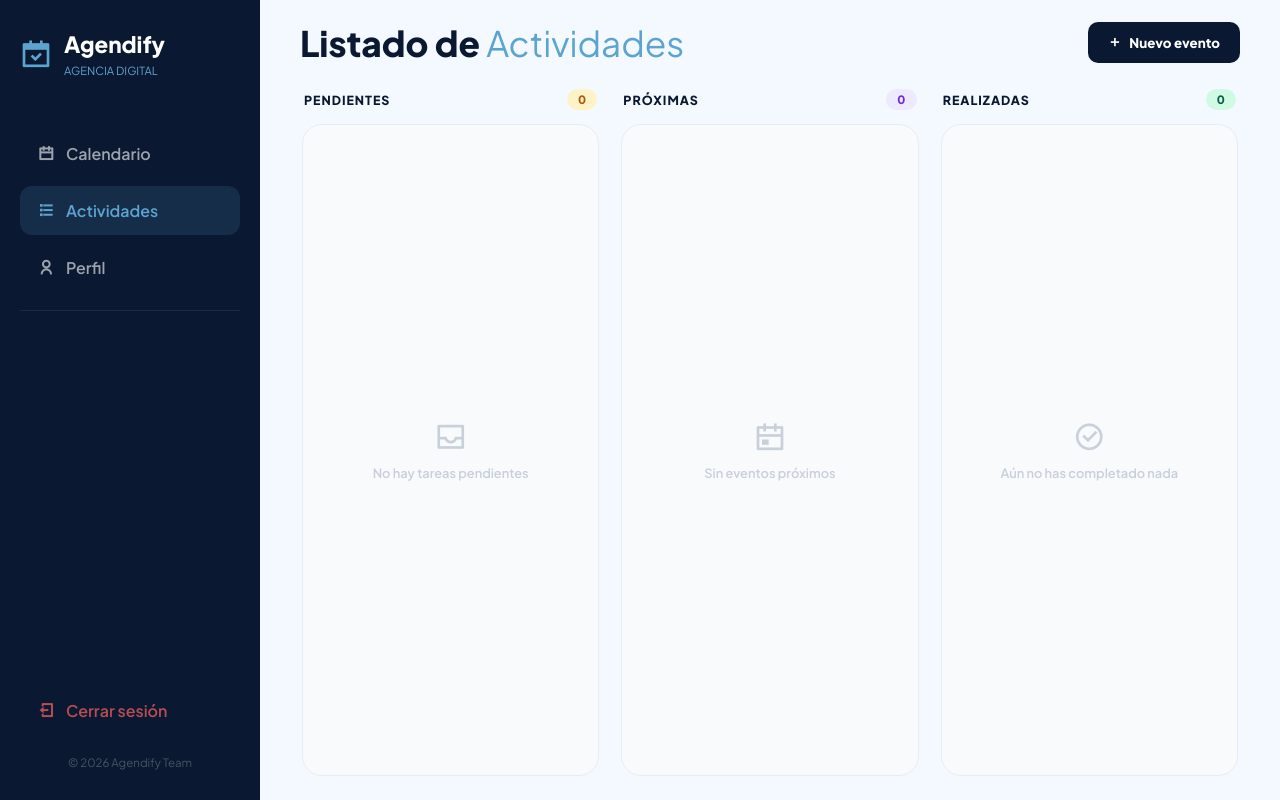
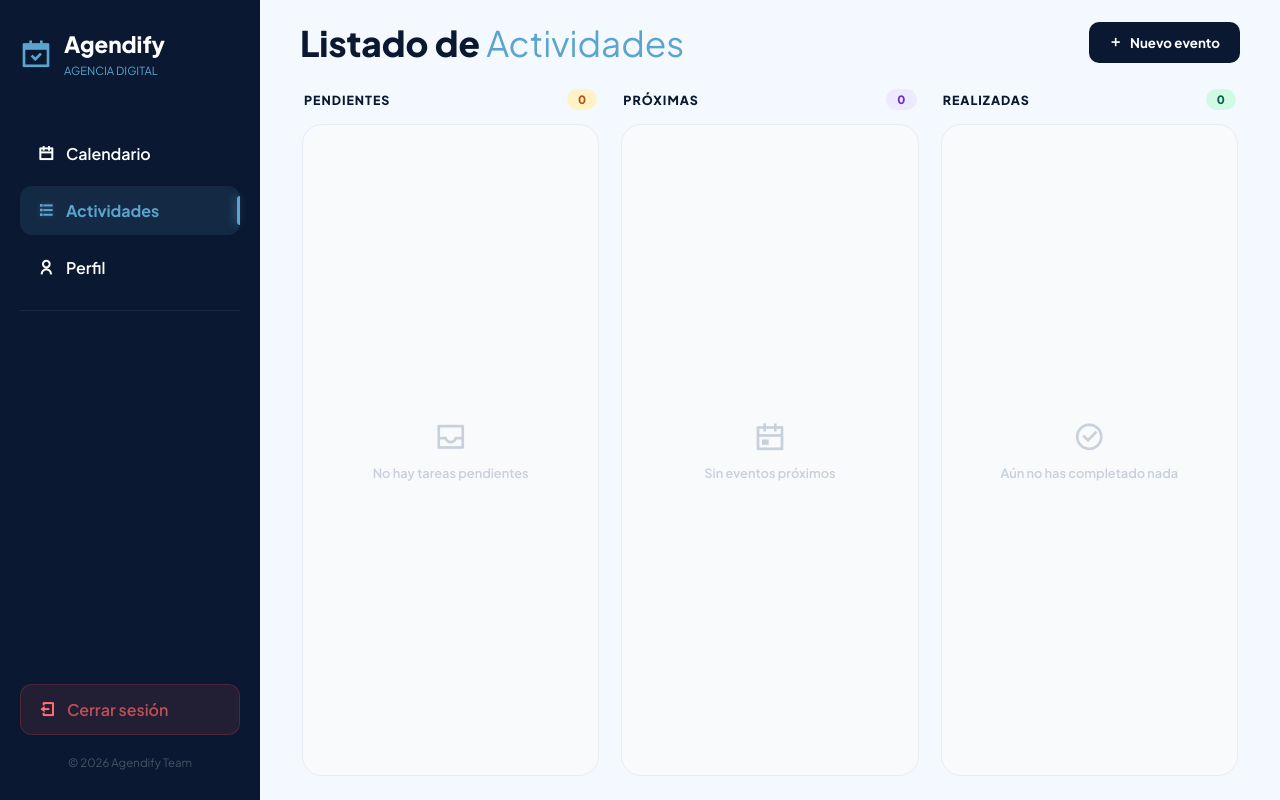
Before and after one commit to inevalenovruizgijon/Agendify, a PHP site: page /public/views/actividades.php in a window 1280 px wide. Run offline with PHP 8.4, Linux system fonts and the light colour scheme; the visitor is signed in with stand-in values (Sample User, id 1); data that the repository does not hold is empty.

Commit message:
Commit arreglos css

```diff
--- a/public/css/actividades.css
+++ b/public/css/actividades.css
@@ -159,7 +159,32 @@
     overflow: hidden;
     margin: 0;
 }
+.nav-item.active {
+    background: rgba(91, 164, 207, 0.12); /* Fondo mucho más suave y transparente */
+    color: var(--accent);                /* Texto en azul claro */
+    opacity: 1;
+    position: relative;                  /* Necesario para posicionar la barrita */
+    font-weight: 700;
+}
 
+/* La barrita indicadora lateral (ahora más fina y elegante) */
+.nav-item.active::after {
+    content: "";
+    position: absolute;
+    right: 0;           /* Pegada al borde derecho */
+    top: 20%;           /* No ocupa todo el alto, se ve más moderno */
+    height: 60%;        /* Centrada verticalmente */
+    width: 3px;         /* Más fina */
+    background-color: var(--accent);
+    border-radius: 4px 0 0 4px; /* Bordes redondeados solo hacia adentro */
+    box-shadow: -2px 0 8px rgba(91, 164, 207, 0.5); /* Un pequeño brillo */
+}
+
+/* Aseguramos que el icono también brille un poco */
+.nav-item.active i {
+    color: var(--accent);
+    filter: drop-shadow(0 0 2px rgba(91, 164, 207, 0.3));
+}
 .ac-meta {
     display: flex;
     align-items: center;
--- a/public/css/calendar.css
+++ b/public/css/calendar.css
@@ -21,35 +21,37 @@ body.calendar-page {
 }
 
 /* ── Sidebar ── */
-.sidebar {
-    width: 260px;
-    background-color: var(--sidebar-bg);
-    color: white;
-    display: flex;
-    flex-direction: column;
-    padding: 30px 20px;
-    flex-shrink: 0;
-    z-index: 10;
-}
-.sidebar-logo { display: flex; align-items: center; gap: 12px; margin-bottom: 50px; }
-.sidebar-logo i { font-size: 2rem; color: var(--accent); }
-.brand-name { display: block; font-size: 1.4rem; font-weight: 800; }
-.brand-sub  { font-size: 0.7rem; color: var(--accent); text-transform: uppercase; }
-.sidebar-nav { flex: 1; display: flex; flex-direction: column; gap: 8px; }
-.nav-item {
-    text-decoration: none; color: rgba(255,255,255,0.6);
-    padding: 14px 18px; border-radius: 12px;
-    display: flex; align-items: center; gap: 12px;
-    font-weight: 600; transition: .3s;
-}
-.nav-item:hover, .nav-item.active { background: rgba(91,164,207,.15); color: var(--accent); }
-.nav-divider { height: 1px; background: rgba(255,255,255,.08); margin: 8px 0; }
-.sidebar-footer { font-size: .72rem; color: rgba(255,255,255,.25); padding-top: 20px; }
 
 /* ── Main ── */
 .calendar-main {
     flex: 1; display: flex; flex-direction: column;
     padding: 20px 40px; height: 100vh; min-width: 0;
+}
+.nav-item.active {
+    background: rgba(91, 164, 207, 0.12); /* Fondo mucho más suave y transparente */
+    color: var(--accent);                /* Texto en azul claro */
+    opacity: 1;
+    position: relative;                  /* Necesario para posicionar la barrita */
+    font-weight: 700;
+}
+
+/* La barrita indicadora lateral (ahora más fina y elegante) */
+.nav-item.active::after {
+    content: "";
+    position: absolute;
+    right: 0;           /* Pegada al borde derecho */
+    top: 20%;           /* No ocupa todo el alto, se ve más moderno */
+    height: 60%;        /* Centrada verticalmente */
+    width: 3px;         /* Más fina */
+    background-color: var(--accent);
+    border-radius: 4px 0 0 4px; /* Bordes redondeados solo hacia adentro */
+    box-shadow: -2px 0 8px rgba(91, 164, 207, 0.5); /* Un pequeño brillo */
+}
+
+/* Aseguramos que el icono también brille un poco */
+.nav-item.active i {
+    color: var(--accent);
+    filter: drop-shadow(0 0 2px rgba(91, 164, 207, 0.3));
 }
 .calendar-header {
     display: flex; justify-content: space-between; align-items: center; margin-bottom: 20px; flex-shrink: 0;
--- a/public/css/sidebar.css
+++ b/public/css/sidebar.css
@@ -1,29 +1,41 @@
+@import url('https://fonts.googleapis.com/css2?family=Plus+Jakarta+Sans:wght@400;500;600;700;800&display=swap');
+
 :root {
     --sidebar-bg: #0a1931;
     --main-bg: #f4f9ff;
     --accent: #5ba4cf;
-    --text-dark: #0a1931;
-    --white: #ffffff;
-    --border: rgba(0, 0, 0, 0.08);
+    --font-main: 'Plus Jakarta Sans', sans-serif;
 }
 
 * {
     margin: 0;
     padding: 0;
     box-sizing: border-box;
+    font-family: var(--font-main); /* Aplica la fuente a TODO */
+}
+
+body {
+    background-color: var(--main-bg);
+    color: #334155;
+    -webkit-font-smoothing: antialiased; /* Mejora la legibilidad en Mac/Chrome */
 }
 
 .sidebar {
     width: 260px;
+    height: 100vh; /* Se mantiene fijo al alto de la pantalla */
     background-color: var(--sidebar-bg);
     color: white;
     display: flex;
     flex-direction: column;
     padding: 30px 20px;
     flex-shrink: 0;
+    position: sticky;
+    top: 0;
     z-index: 10;
 }
 
+
+/* Logo y Branding */
 .sidebar-logo {
     display: flex;
     align-items: center;
@@ -31,25 +43,82 @@
     margin-bottom: 50px;
 }
 
-.sidebar-logo i { font-size: 2rem; color: var(--accent); }
-.brand-name { display: block; font-size: 1.4rem; font-weight: 800; }
-.brand-sub { font-size: 0.7rem; color: var(--accent); text-transform: uppercase; }
+.sidebar-logo i {
+    font-size: 2rem;
+    color: var(--accent);
+}
 
-.sidebar-nav { flex: 1; display: flex; flex-direction: column; gap: 8px; }
+.brand-name {
+    display: block;
+    font-size: 1.4rem;
+    font-weight: 800;
+}
+
+.brand-sub {
+    font-size: 0.7rem;
+    color: var(--accent);
+    text-transform: uppercase;
+}
+
+/* Navegación */
+.sidebar-nav {
+    flex: 1;
+    display: flex;
+    flex-direction: column;
+    gap: 8px;
+}
 
 .nav-item {
     text-decoration: none;
-    color: rgba(255, 255, 255, 0.6);
+    color: var(--nav-text-muted);
     padding: 14px 18px;
     border-radius: 12px;
     display: flex;
     align-items: center;
     gap: 12px;
     font-weight: 600;
-    transition: 0.3s;
+    transition: all 0.3s ease;
 }
 
-.nav-item:hover, .nav-item.active {
+/* Efecto hover suave sin estar pre-marcado */
+.nav-item:hover {
     background: rgba(91, 164, 207, 0.15);
     color: var(--accent);
 }
+
+/* Ítem de Cerrar Sesión al final */
+.nav-item.logout {
+    color: rgba(255, 100, 100, 0.7);
+    margin-top: auto;
+}
+
+.nav-item.logout:hover {
+    background: rgba(255, 80, 80, 0.1);
+    color: #ff7070;
+}
+
+.sidebar-footer {
+    font-size: 0.72rem;
+    color: rgba(255, 255, 255, 0.25);
+    text-align: center;
+    padding-top: 20px;
+}
+.nav-item.logout {
+    /* Color de texto y fondo rojizo por defecto */
+    color: #ff7070;
+    background: rgba(255, 80, 80, 0.1);
+    margin-top: auto;
+    border: 1px solid rgba(255, 80, 80, 0.2);
+}
+
+.nav-item.logout:hover {
+    /* Se intensifica ligeramente al pasar el ratón */
+    background: rgba(255, 80, 80, 0.2);
+    color: #ff4d4d;
+    border-color: rgba(255, 80, 80, 0.4);
+}
+
+/* Ajuste opcional para el icono del botón rojo */
+.nav-item.logout i {
+    color: #ff7070;
+}
--- a/public/views/actividades.php
+++ b/public/views/actividades.php
@@ -180,8 +180,10 @@ if ($estado !== 'realizada') {
     <title>Actividades | Agendify</title>
     <link href="https://fonts.googleapis.com/css2?family=Plus+Jakarta+Sans:wght@400;600;800&display=swap" rel="stylesheet">
     <link href="https://cdn.jsdelivr.net/npm/remixicon@3.5.0/fonts/remixicon.css" rel="stylesheet">
+    <link rel="stylesheet" href="../css/sidebar.css">
+    <link rel="stylesheet" href="../css/actividades.css">
     <link rel="stylesheet" href="../css/calendar.css">
-    <link rel="stylesheet" href="../css/actividades.css">
+
 </head>
 <body class="calendar-page">
 
```
Also changed, not shown: public/css/profile.css (+25 -0 lines), public/views/calendar.php (+7 -13 lines), public/views/profile.php (+8 -14 lines).
